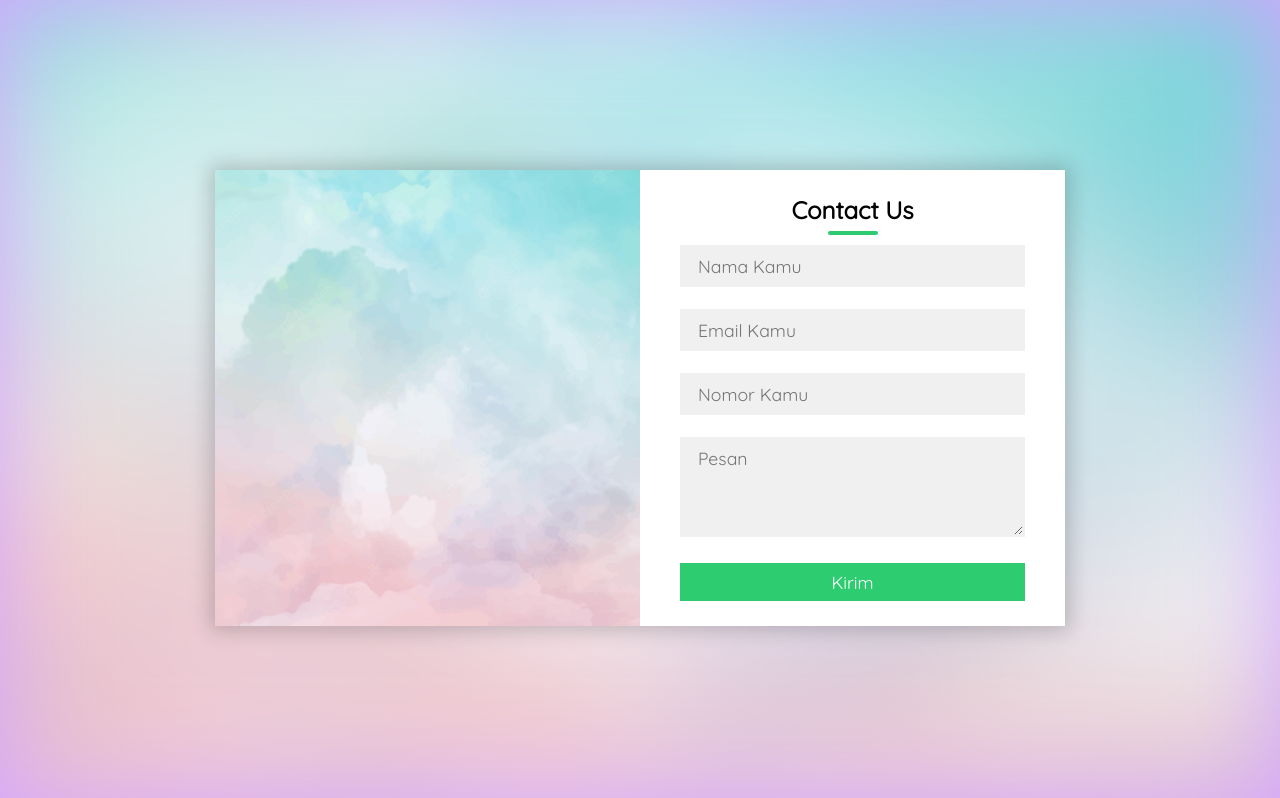
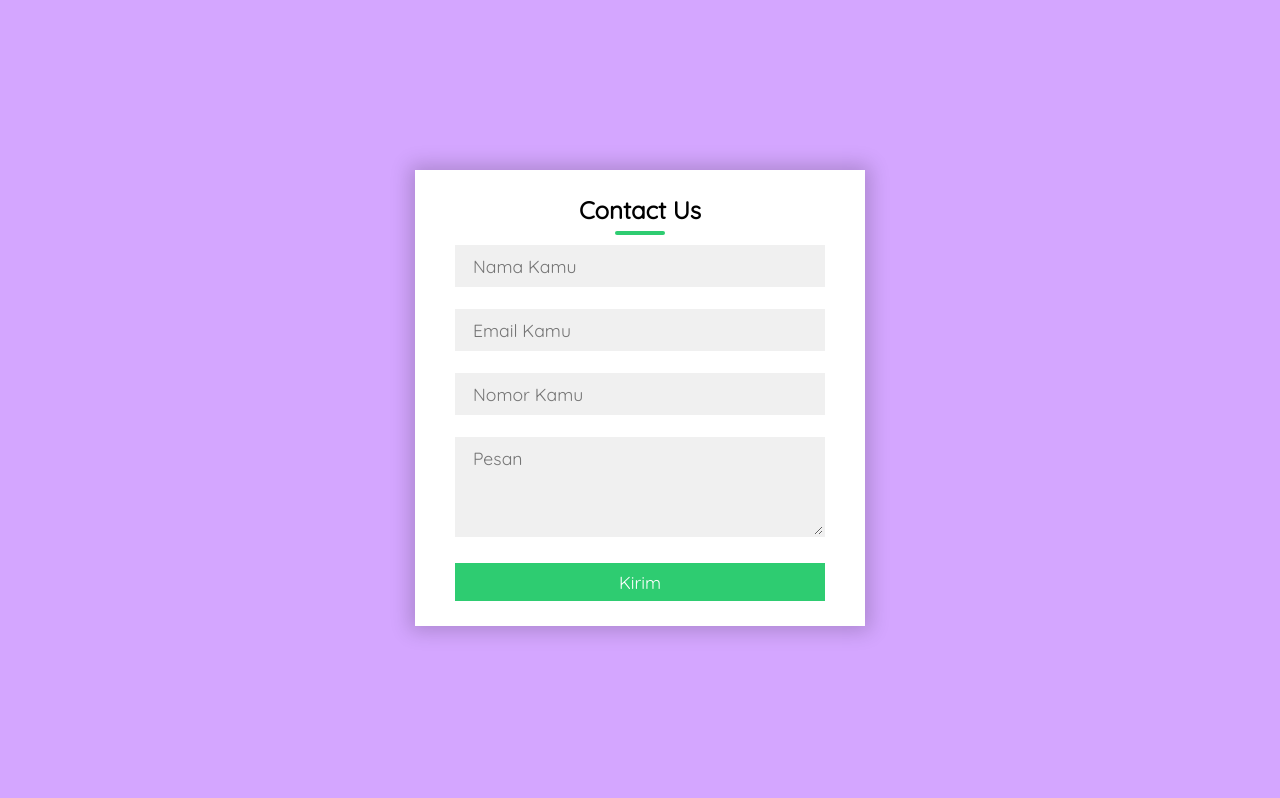
Before and after one commit to MGPP1/biodata-web-mgalihpp, a plain HTML site: page contact.html in a window 1280 px wide. Shown: the part 84-882 px from the top of the page. Drawn offline with Linux system fonts and the light colour scheme.

Commit message:
Add files via upload

```diff
--- a/css/style.css
+++ b/css/style.css
@@ -397,10 +397,12 @@ a.active-2 {
 /* CONTACT BAR */
 
 .container-contact{
-	position: relative;
+    position: relative;
 	width: 100%;
 	height: 100%;
 	display: flex;
+    flex-direction: row;
+    flex-flow: wrap;
 	justify-content: center;
 	align-items: center;
 	padding: 20px 100px;
@@ -413,26 +415,18 @@ a.active-2 {
 	height: 100%;
 	left: 0;
 	top: 0;
-	background: url("../foto/bg.jpg") no-repeat center;
-	background-size: cover;
 	filter: blur(50px);
 	z-index: -1;
 }
 .contact-box{
-	max-width: 850px;
+	max-width: 450px;
 	display: grid;
-	grid-template-columns: repeat(2, 1fr);
+	grid-template-columns: repeat(1, 1fr);
 	justify-content: center;
 	align-items: center;
 	text-align: center;
 	background-color: #fff;
 	box-shadow: 0px 0px 19px 5px rgba(0,0,0,0.19);
-}
-
-.left{
-	background: url("../foto/bg.jpg") no-repeat center;
-	background-size: cover;
-	height: 100%;
 }
 
 .right{
@@ -501,7 +495,4 @@ h2:after{
 	.contact-box{
 		grid-template-columns: 1fr;
 	}
-	.left{
-		height: 100px;
-	}
 }
```
